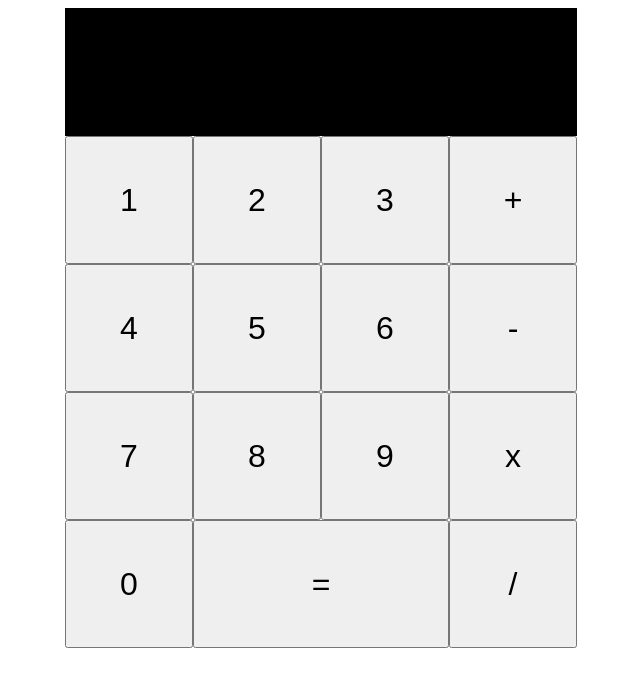
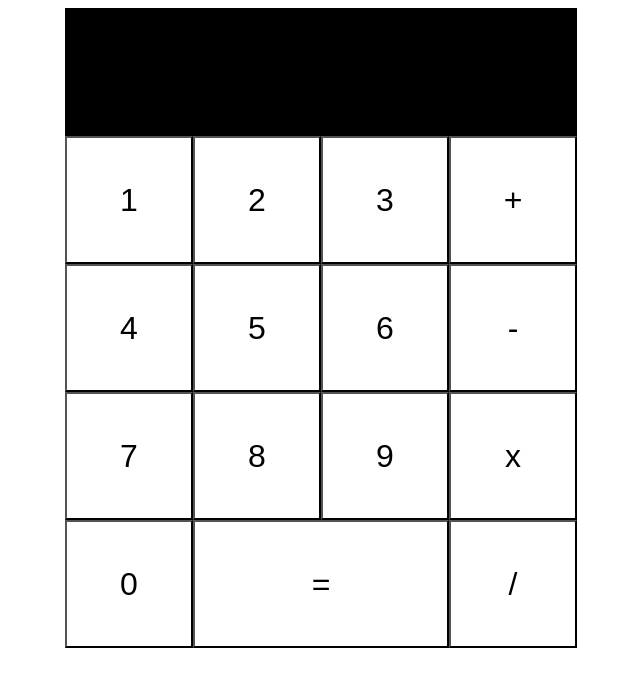
Before and after one commit to Dutu2019/JSCalculator, a plain HTML site: page index.html in a window 1280 px wide. Shown: the whole page, without its empty margins (319-959 px from the left). Drawn offline with Linux system fonts and the light colour scheme.

Commit message:
Philip test

```diff
--- a/index.css
+++ b/index.css
@@ -1,13 +1,19 @@
 .container {
+  grid-template-columns: 10vw 10vw 10vw 10vw;
+  grid-template-rows: 10vw 10vw 10vw 10vw 10vw;
+  width: fit-content;
+  height: fit-content;
   position: relative;
   width: fit-content;
   height: auto;
   margin: auto;
+  display: grid;
 }
 
 .outputs {
   background-color: black;
   height: 10vw;
+  grid-column: 1 / 5;
 }
 
 .secondary {
@@ -16,20 +22,18 @@
 .primary {
 }
 
-.inputs {
-  display: grid;
-  grid-template-columns: auto auto auto auto;
-  width: fit-content;
-  height: fit-content;
+.button {
+  width: 100%;
+  height: 100%;
+  font-size: 2rem;
+  background-color: transparent;
+  transition: 0.2s;
 }
 
-.button {
-  min-width: 10vw;
-  height: 10vw;
-  font-size: 2rem;
+.button:hover {
+  background-color: aqua;
 }
 
 .button.equals {
-  grid-column-start: 2;
-  grid-column-end: 4;
+  grid-column: 2 / span 2;
 }
--- a/index.html
+++ b/index.html
@@ -14,7 +14,6 @@
         <div class="secondary"></div>
         <div class="primary"></div>
       </div>
-      <div class="inputs">
       <button class="button">1</button>
       <button class="button">2</button>
       <button class="button">3</button>
@@ -31,7 +30,6 @@
       <button class="button equals">=</button>
       <button class="button">/</button>
     </div>
-    </div>
 
     <script src="index.js" async defer></script>
   </body>
```
Lines whose indentation alone changed are shown as unchanged.
